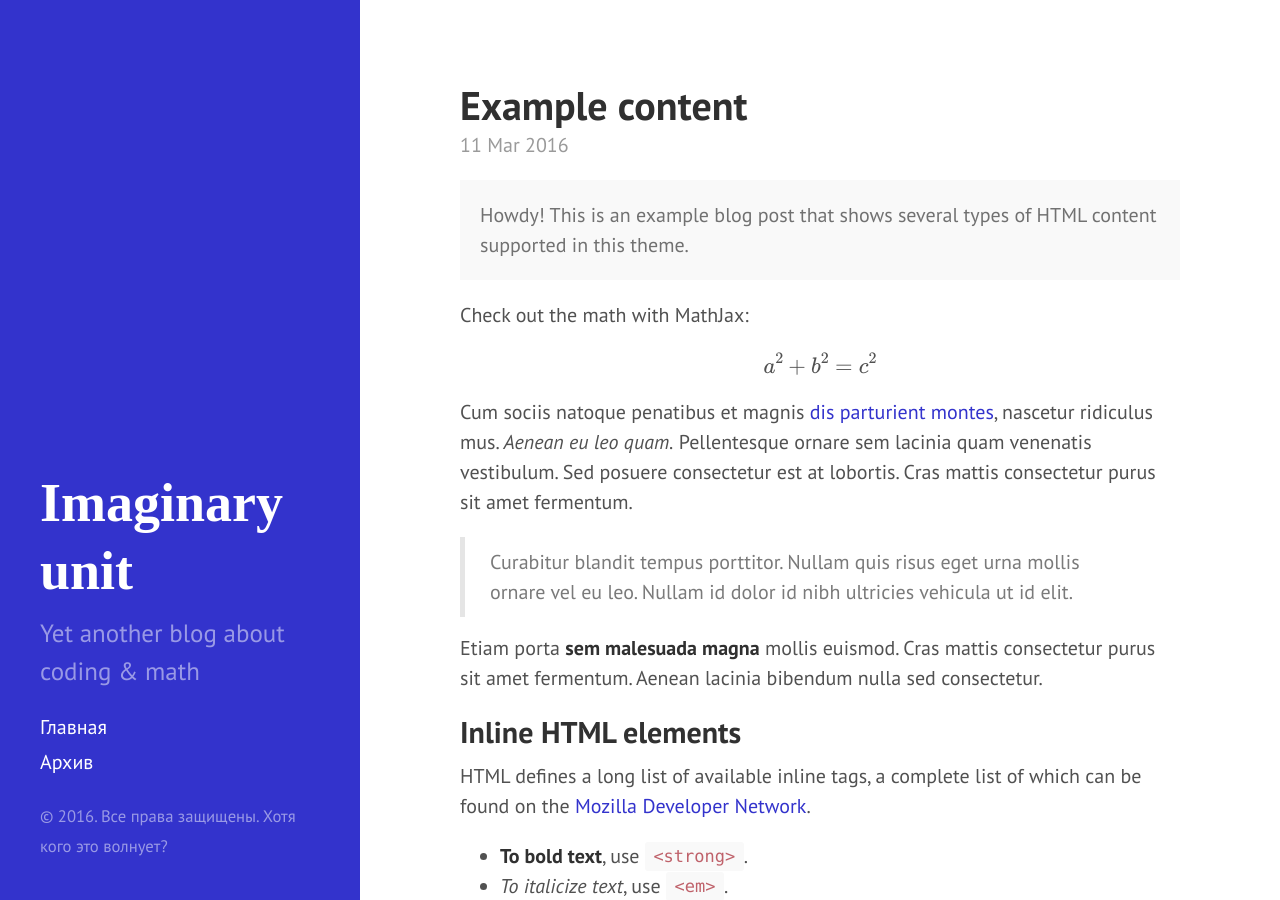
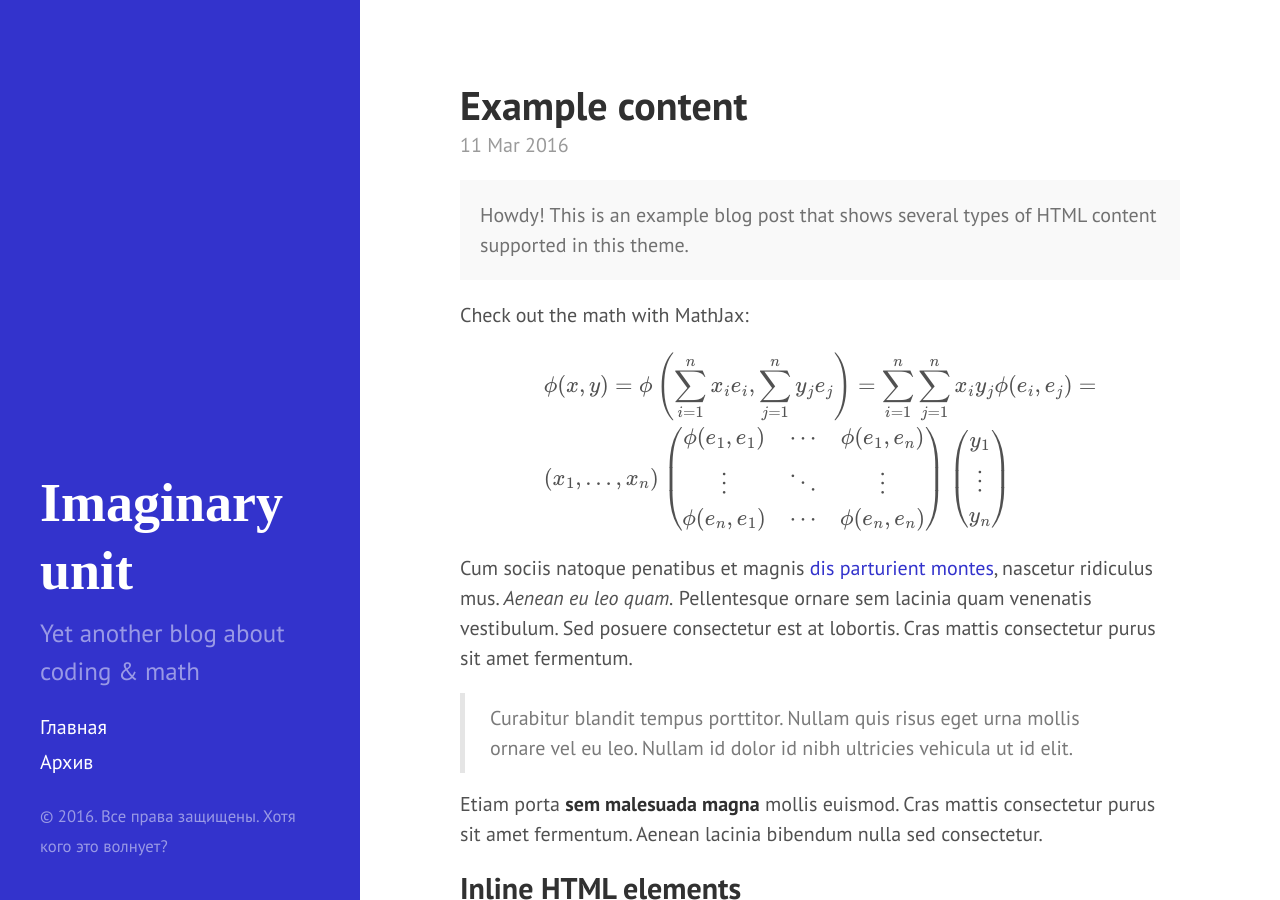
Before and after one commit to imaginary-unit/imaginary-unit.github.io, a Jekyll site: the page built from _posts/2016-03-11-welcome.md, in a window 1280 px wide and 900 px high. Built offline with Jekyll 4.4.1, drawn with Linux system fonts in a browser that asks for light colours; formulas are drawn with MathJax 3; comment, search, counter and statistics services are not loaded.

Commit message:
Testing math with MathJax

```diff
--- a/_posts/2016-03-11-welcome.md
+++ b/_posts/2016-03-11-welcome.md
@@ -11,7 +11,22 @@
 
 Check out the math with MathJax:
 
-$$ a^2 + b^2 = c^2 $$
+$$
+\begin{align*}
+  & \phi(x,y) = \phi \left(\sum_{i=1}^n x_ie_i, \sum_{j=1}^n y_je_j \right)
+  = \sum_{i=1}^n \sum_{j=1}^n x_i y_j \phi(e_i, e_j) = \\
+  & (x_1, \ldots, x_n) \left( \begin{array}{ccc}
+      \phi(e_1, e_1) & \cdots & \phi(e_1, e_n) \\
+      \vdots & \ddots & \vdots \\
+      \phi(e_n, e_1) & \cdots & \phi(e_n, e_n)
+    \end{array} \right)
+  \left( \begin{array}{c}
+      y_1 \\
+      \vdots \\
+      y_n
+    \end{array} \right)
+\end{align*}
+$$
 
 Cum sociis natoque penatibus et magnis <a href="#">dis parturient montes</a>, nascetur ridiculus mus. *Aenean eu leo quam.* Pellentesque ornare sem lacinia quam venenatis vestibulum. Sed posuere consectetur est at lobortis. Cras mattis consectetur purus sit amet fermentum.
 
```
